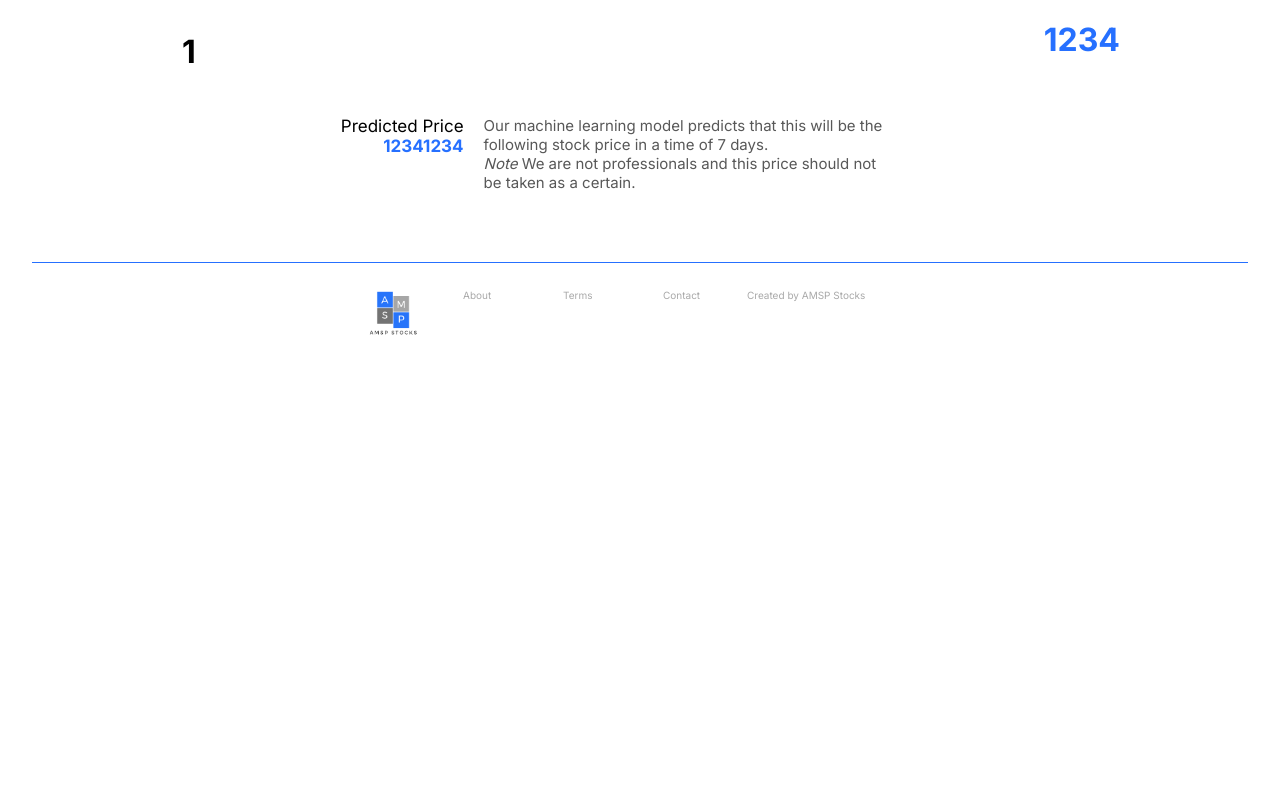
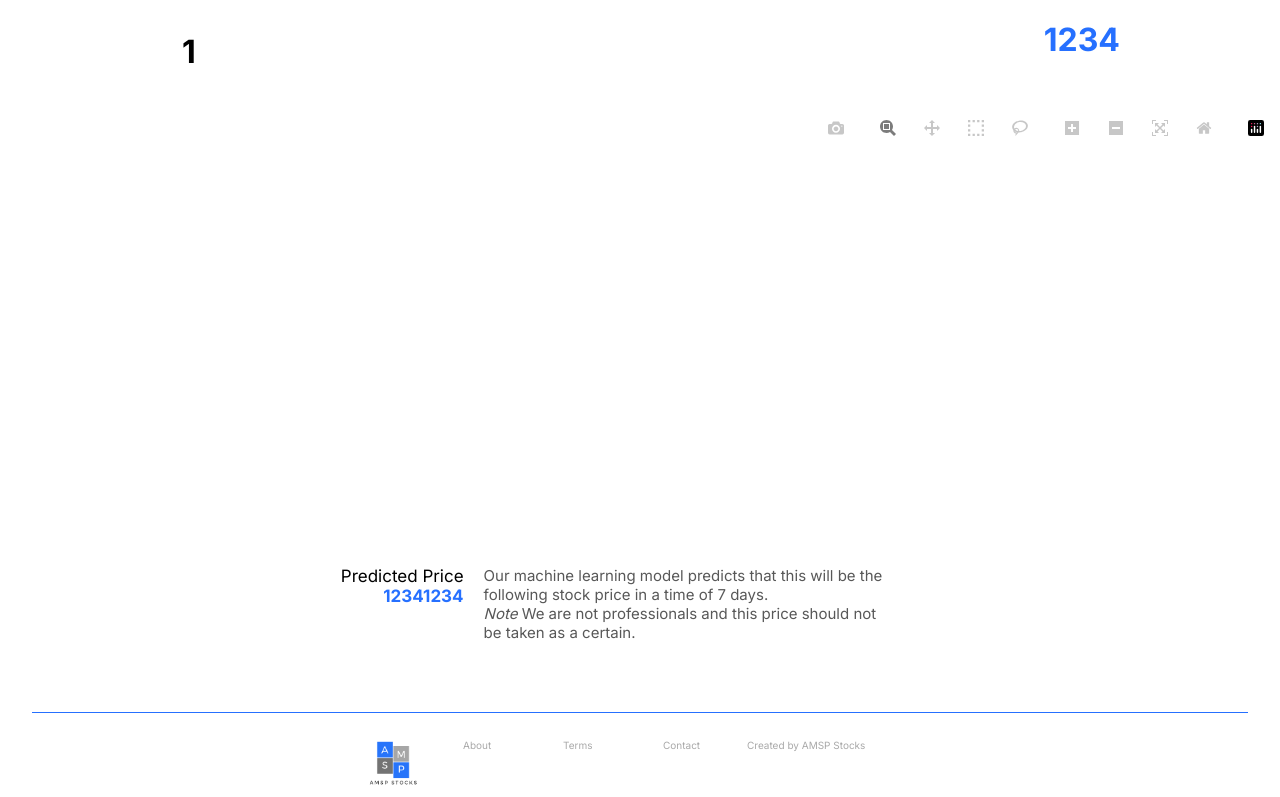
Before and after one commit to PatrickC05/blueprint-2021, a Django app: page /stock/1 in a window 1280 px wide. Shown: the part 148-945 px from the top of the page. Before the commit the page ends 483 px from the top, so only its background shows below. Run offline with Django 3.2, Linux system fonts and the light colour scheme; some libraries are stand-ins or nearby versions.

Commit message:
plotly not working

```diff
--- a/stocks/showForcast/templates/view.html
+++ b/stocks/showForcast/templates/view.html
@@ -6,7 +6,7 @@
 {% block otherimports %}
 <script>const ticker="{{ticker}}"</script>
 <script src="https://cdn.plot.ly/plotly-latest.min.js"></script>
-<script src="{% static 'js/ShowPrice.js' %}"></script>
+<script src="{% static 'js/showPrice.js' %}"></script>
 {% endblock %}
 
 {% block content %}
--- a/stocks/stocks/static/js/showPrice.js
+++ b/stocks/stocks/static/js/showPrice.js
@@ -4,18 +4,14 @@ fetch(`/prices/{ticker}`)
 .then((result) => {
   console.log(result)
   var trace1 = {
-    x: [-29, -28, -27, -26, -25, -24, -23, -22, -21, -20, -19, -18, -17, -16, -15, -14, -13, -12, -11,
-    -10, -9, -8, -7, -6, -5, -4, -3, -2, -1, 0, 1, 2, 3, 4, 5, 6, 7],
+    x: [1, 2, 3, 4],
     y: result['prices'],
-    type: 'scatter',
-    mode: 'lines',
-    line: {
-        color: 'rgb(0,0,0)',
-        width: 5
-      }
+    mode: 'markers',
+    type: 'scatter'
   };
-  console.log(trace1)
+
   var data = [trace1];
+
   var layout = {
     title:'Past and Predicted Price',
 
@@ -31,6 +27,6 @@ fetch(`/prices/{ticker}`)
   },
   };
 
-  Plotly.plot('graph', data,layout);
+  Plotly.newPlot('graph', data);
 });
 });
```
